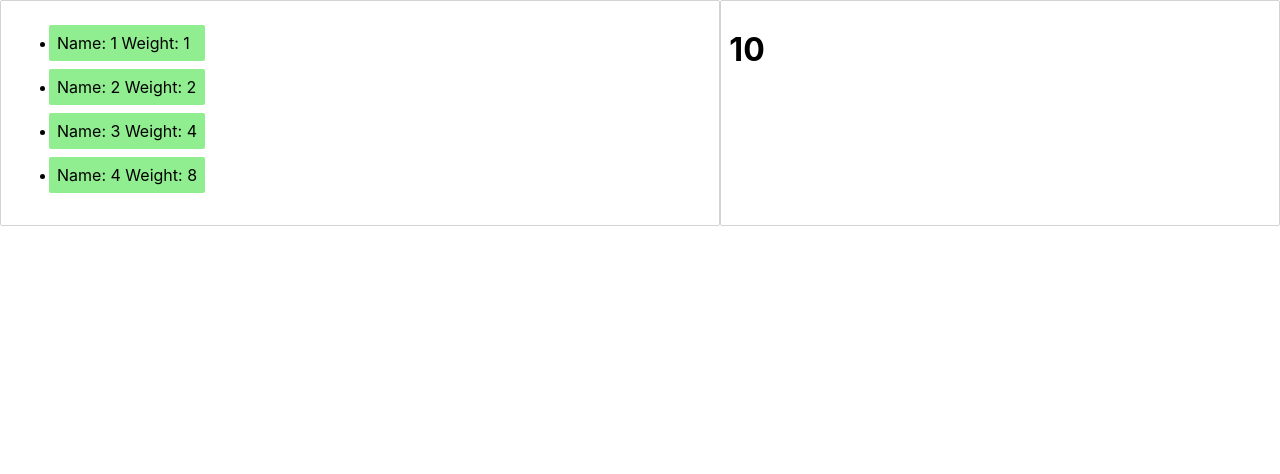
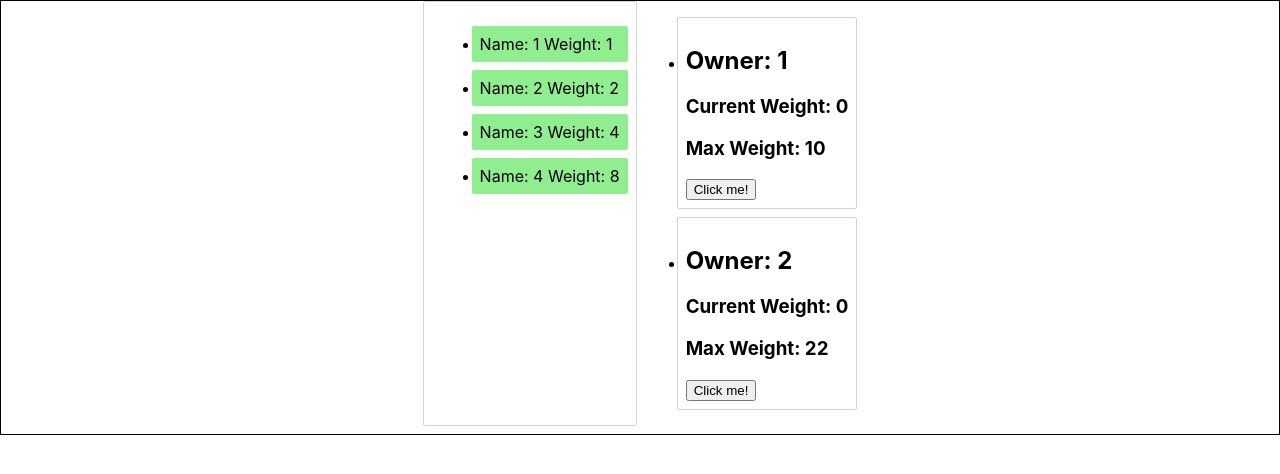
Before and after one commit to cspraggett/box-take-home-challenge, a React (Create React App) app: page / in a window 1280 px wide. Shown: the top 474 px of the page. Built offline with nearby package versions, Linux system fonts and the light colour scheme.

Commit message:
only allow things to dropped in the boxes

```diff
--- a/src/App.js
+++ b/src/App.js
@@ -4,13 +4,15 @@ import styled from "styled-components";
 import { DragDropContext } from "react-beautiful-dnd";
 
 import ItemList from "./components/ItemList";
-import Box from "./components/Box";
+import BoxList from "./components/BoxList";
 
 const Container = styled.div`
   display: flex;
-  flex-direction: row;
   justify-content: center;
+  border: 1px solid black;
 `;
+
+const users = [1, 2, 3, 4, 5];
 
 const initialItems = [
   { id: 1, weight: 1 },
@@ -19,7 +21,10 @@ const initialItems = [
   { id: 4, weight: 8 },
 ];
 
-const initialBox = [{ name: "box1", maxWeight: 10, currentWeight: 0 }];
+const initialBox = [
+  { name: "box1", maxWeight: 10, currentWeight: 0, owner: 1 },
+  { name: "box2", maxWeight: 22, currentWeight: 0, owner: 2 },
+];
 
 function App() {
   const [box, setBox] = useState(initialBox);
@@ -30,9 +35,9 @@ function App() {
       return;
     }
 
-    if (result.destination.droppableId !== "box") {
-      return;
-    }
+    // if (result.destination.type) {
+    //   return;
+    // }
 
     console.log("it's good", box[0].currentWeight);
     console.log(
@@ -52,7 +57,7 @@ function App() {
     <DragDropContext onDragEnd={onDragEnd}>
       <Container>
         <ItemList items={initialItems} />
-        <Box box={initialBox} />
+        <BoxList box={initialBox} />
       </Container>
     </DragDropContext>
   );
--- a/src/components/Box.js
+++ b/src/components/Box.js
@@ -8,16 +8,21 @@ const Container = styled.div`
   padding: 8px;
   margin-bottom: 8px;
   display: flex;
-  flex-grow: 1;
+  flex-grow: 2;
 `;
 
 export default function Box(props) {
   console.log("box props", props);
   return (
-    <Droppable droppableId={"box"}>
+    <Droppable droppableId={`box ${props.index}`} type="box">
       {(provided, snapshot) => (
         <Container ref={provided.innerRef} {...provided.droppableProps}>
-          <h1>{props.box[0].maxWeight}</h1>
+          <li>
+            <h2>Owner: {props.owner}</h2>
+            <h3>Current Weight: {props.currentWeight}</h3>
+            <h3>Max Weight: {props.maxWeight}</h3>
+            <button>Click me!</button>
+          </li>
           {provided.placeholder}
         </Container>
       )}
--- a/src/components/BoxList.js
+++ b/src/components/BoxList.js
@@ -9,18 +9,21 @@ const Container = styled.div`
   padding: 8px;
   margin-bottom: 8px;
   display: flex;
-  flex-grow: 1;
+  flex-grow: 2;
 `;
 
 export default function BoxList({ box }) {
-  console.log(box);
+  console.log("this is by box:", box);
   const boxList = box.map((curr, index) => (
     <Box
-      name={box.name}
-      maxWeight={box.maxWeight}
-      currentWeight={box.currentWeight}
+      key={index}
+      index={index}
+      name={curr.name}
+      maxWeight={curr.maxWeight}
+      currentWeight={curr.currentWeight}
+      owner={curr.owner}
     />
   ));
 
-  return <ul>boxList</ul>;
+  return <ul>{boxList}</ul>;
 }
--- a/src/components/ItemList.js
+++ b/src/components/ItemList.js
@@ -10,7 +10,6 @@ const Container = styled.div`
   padding: 8px;
   margin-bottom: 8px;
   display: flex;
-  flex-grow: 1;
 `;
 
 export default function ItemList({ items }) {
@@ -20,7 +19,7 @@ export default function ItemList({ items }) {
   ));
   console.log("This is the itemList", itemList);
   return (
-    <Droppable droppableId={"1"}>
+    <Droppable droppableId={"1"} type="box" isDropDisabled={true}>
       {(provided, snapshot) => (
         <Container ref={provided.innerRef}>
           <ul>{itemList}</ul>
--- a/src/components/Items.js
+++ b/src/components/Items.js
@@ -8,6 +8,7 @@ const Container = styled.div`
   padding: 8px;
   margin-bottom: 8px;
   background-color: lightgreen;
+  flex-grow: 1;
 `;
 
 export default function Items({ id, weight }) {
```
